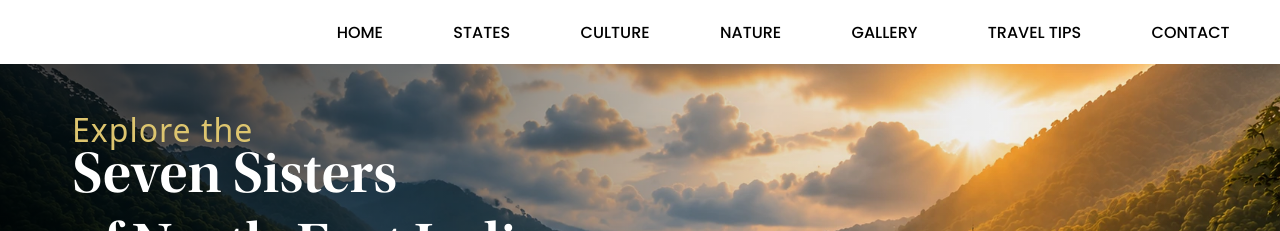
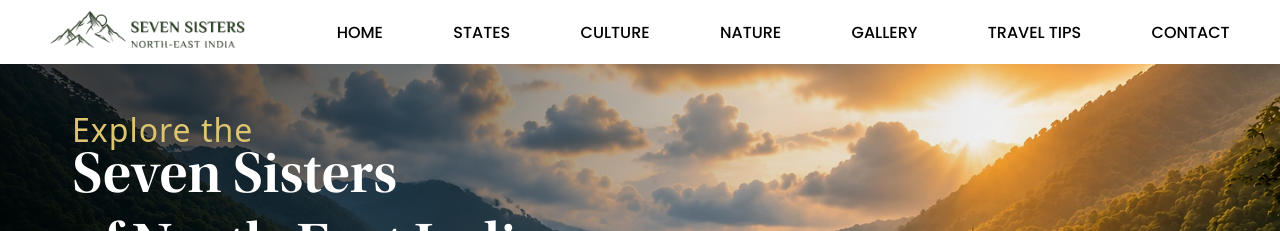
Before and after one commit to Nayan781354/practice-website, a plain HTML site: page index.html in a window 1280 px wide. Shown: the top 231 px of the page. Drawn offline with Linux system fonts and the light colour scheme; the site is published under a folder, as on GitHub Pages, so addresses that start at the root find nothing; a web font is replaced by a local one.

Commit message:
fixed image paths

```diff
--- a/style.css
+++ b/style.css
@@ -36,7 +36,7 @@ body {
 .logo {
     height: 2.5rem;
     width: 13rem;
-    background-image: url("/images/logo.webp");
+    background-image: url("./images/logo.webp");
     background-size: cover;
     margin-right: auto;
     margin-left: 1rem;
```
